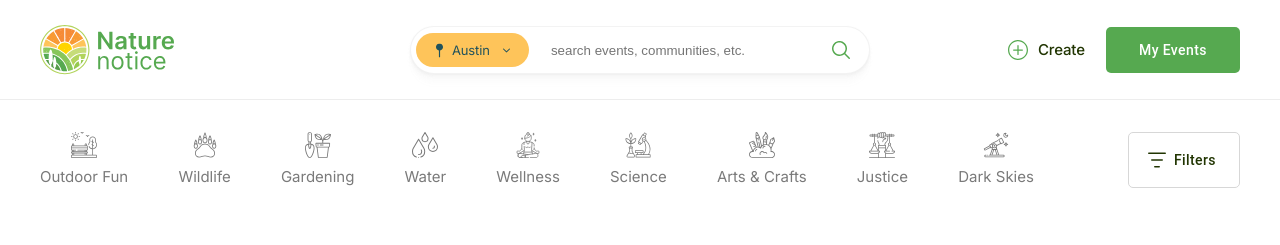
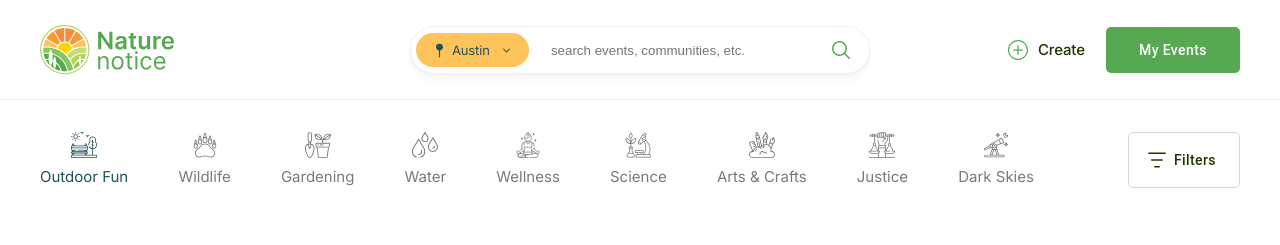
Before and after one commit to rickyc19/Nature-Notice-Frontend, a React (Create React App) app: page / in a window 1280 px wide. In both pictures the pointer is over the element 84 px from the left and 159 px from the top of the page. Shown: the top 245 px of the page. Built offline with nearby package versions, Linux system fonts and the light colour scheme.

Commit message:
added filteritem hover interaction

```diff
--- a/src/components/FilterBar/FilterBar.module.css
+++ b/src/components/FilterBar/FilterBar.module.css
@@ -4,9 +4,8 @@
   position: relative;
   overflow: hidden;
   flex-shrink: 0;
-  filter: invert(48%) sepia(0%) saturate(1492%) hue-rotate(183deg) brightness(97%) contrast(70%);
+  filter: var(--filter-gray-100)
 }
-
 .vibetext {
   position: relative;
   letter-spacing: -0.01em;
@@ -14,7 +13,6 @@
   display: inline-block;
   min-width: 61px;
 }
-
 .vibeitem {
   align-self: stretch;
   background-color: var(--white);
@@ -25,6 +23,13 @@
   justify-content: center;
   padding: var(--padding-8xs) 0;
   gap: var(--gap-5xs);
+}
+.vibeitem:hover{
+  cursor: pointer;
+  color: var(--secondary-green);
+}
+.vibeitem:hover .vibeicon{
+  filter: var(--filter-secondary-green)
 }
 .vibefilters {
   align-self: stretch;
--- a/src/global.css
+++ b/src/global.css
@@ -35,6 +35,10 @@ body {
   --color-lightgray-200: rgba(215, 215, 215, 0.3);
   --color-goldenrod: #fec45a;
   --neutral-07: #717171;
+
+  /* Filters */
+  --filter-gray-100: invert(48%) sepia(0%) saturate(1492%) hue-rotate(183deg) brightness(97%) contrast(70%);
+  --filter-secondary-green: brightness(0) saturate(100%) invert(27%) sepia(7%) saturate(3394%) hue-rotate(143deg) brightness(94%) contrast(91%);
 
   /* Gaps */
   --gap-4xl-7: 23.7px;
```
